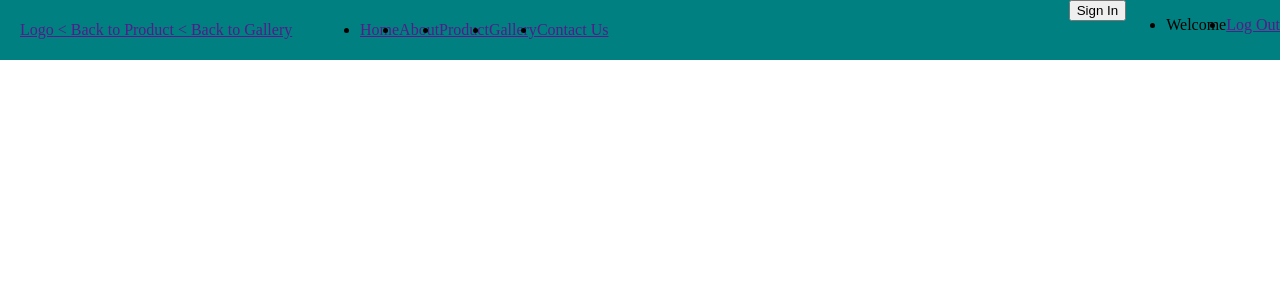
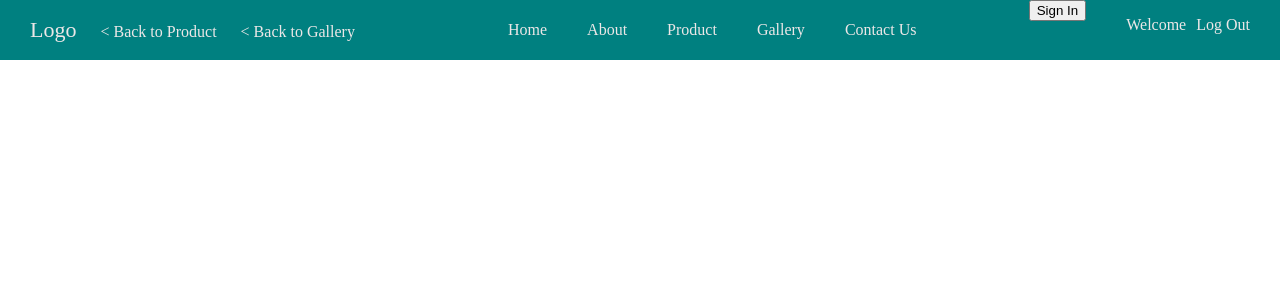
Before and after one commit to kishorshrestha21/angular-ivy-pro, an Angular app: page / in a window 1280 px wide. Shown: the top 300 px of the page. Built offline with nearby package versions, Linux system fonts and the light colour scheme.

Commit message:
nav css change

```diff
--- a/src/app/header/header.component.css
+++ b/src/app/header/header.component.css
@@ -17,13 +17,14 @@ header{
   width: 50%;
   position: absolute;
   top:50%;
-  left:50%;
+  left:60%;
   transform: translate(-50%, -50%);
 }
 
 .rightBlock{
   float: right;
   display: flex;
+  padding-right: 20px;
 
 }
 .signBtn{
@@ -34,3 +35,17 @@ header{
 ul{
   display: flex;
 }
+
+li{
+  list-style: none;
+  color:#ece7e7;
+}
+ a{
+   text-decoration: none;
+   color:#ece7e7;
+   padding: 0 10px;
+ }
+
+ .logo{
+   font-size: 22px;
+ }
--- a/src/app/nav/nav.component.css
+++ b/src/app/nav/nav.component.css
@@ -1,3 +1,21 @@
 ul{
   display: flex;
 }
+
+li {
+list-style: none;
+}
+
+a {
+  text-decoration: none;
+ color:#ece7e7;
+ padding: 0 20px;
+ display: block;
+ transition: 0.5s;
+ height:60px;
+ line-height: 60px;
+}
+
+a:hover{
+  background-color: rgb(59, 58, 58);
+}
```
